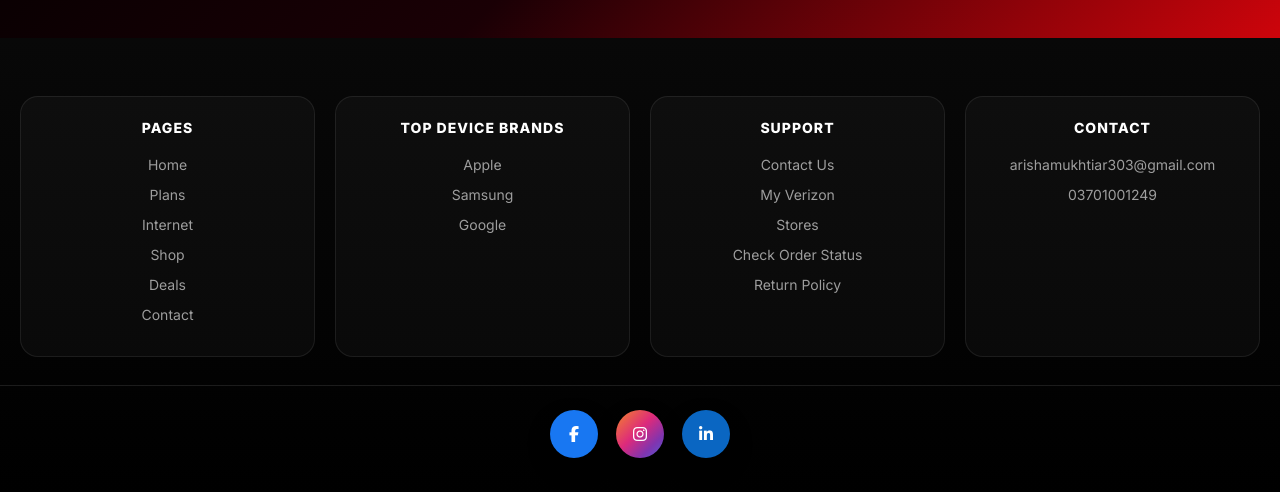
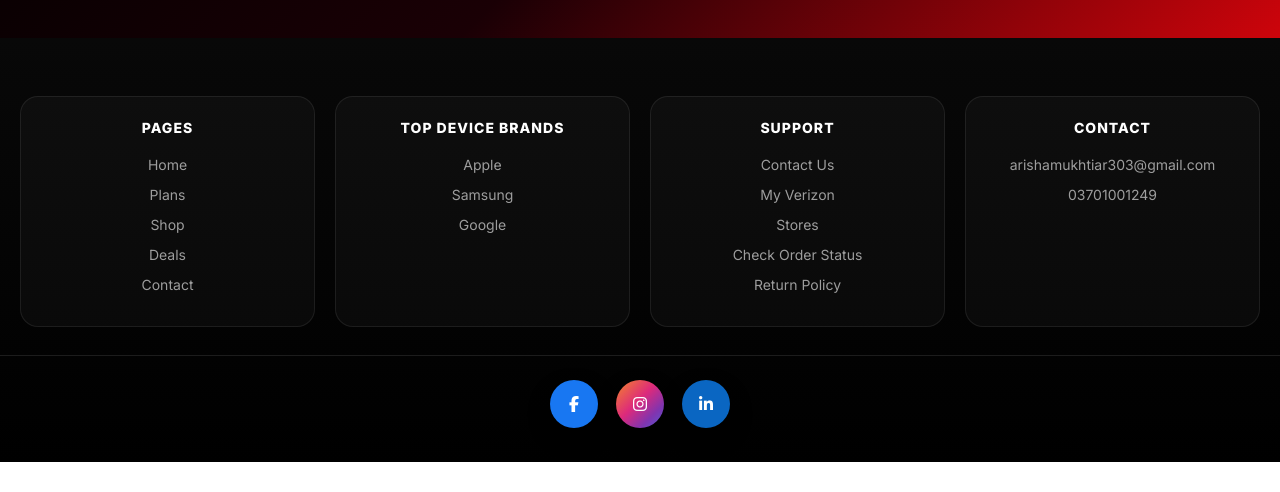
Before and after one commit to arishamukhtiar5/Verizon-Website, a plain HTML site: page deals.html in a window 1280 px wide. Shown: the part 3009-3501 px from the top of the page. After the commit the page ends 3471 px from the top, so only its background shows below. Drawn offline with Linux system fonts and the light colour scheme.

Commit message:
Update deals.html

```diff
--- a/deals.html
+++ b/deals.html
@@ -303,7 +303,7 @@
     <div class="footer-col">
       <h4>Pages</h4>
       <ul>
-       <li><a href="index.html">Home</a></li><li><a href="plans.html">Plans</a></li><li><a href="Internet.html">Internet</a></li><li><a href="shop.html">Shop</a></li><li><a href="deals.html">Deals</a></li><li><a href="contact.html">Contact</a></li>
+       <li><a href="index.html">Home</a></li><li><a href="plans.html">Plans</a></li><li><a href="shop.html">Shop</a></li><li><a href="deals.html">Deals</a></li><li><a href="contact.html">Contact</a></li>
       </ul>
     </div>
     <div class="footer-col">
```
